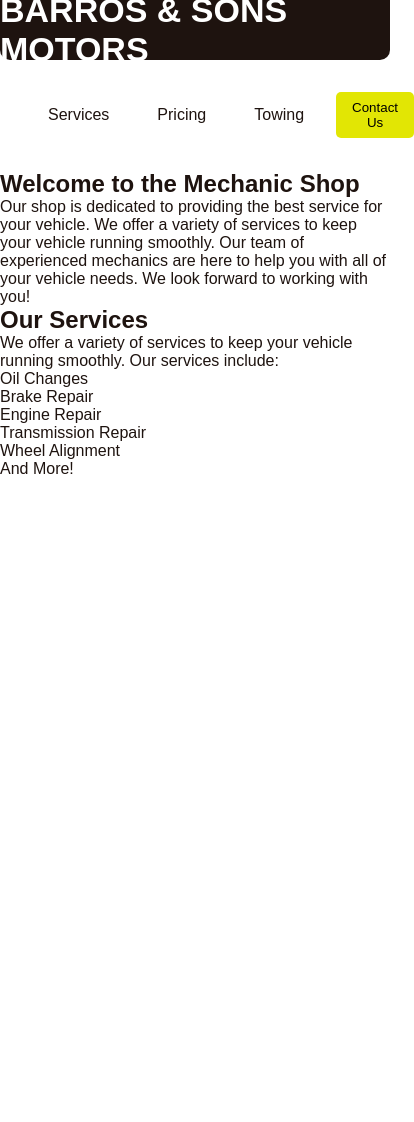
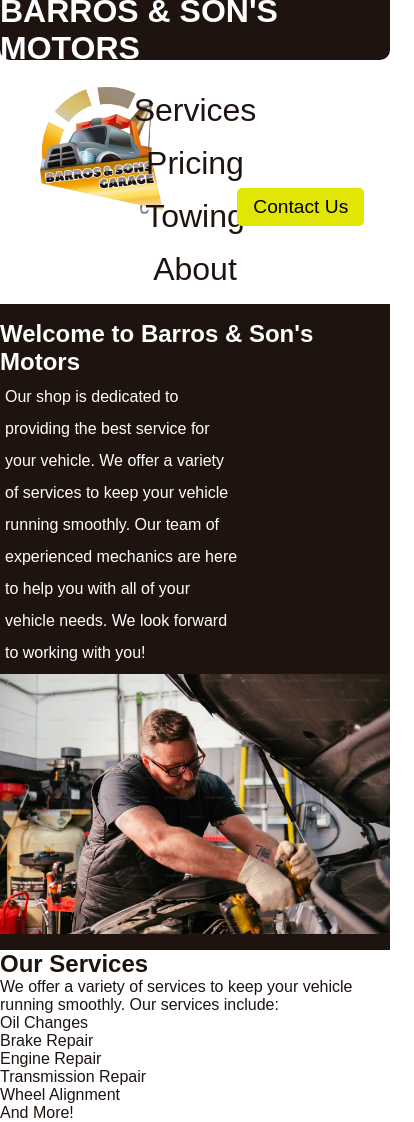
Before and after one commit to danibarrosj/Mechanic-Shop-Web, a plain HTML site: page index.html in a window 390 px wide. Shown: the whole page, 414 px wide, since content can reach past the window. Before the commit the page ends 844 px from the top, so only its background shows below. Drawn offline with Linux system fonts and the light colour scheme; a script that the page names is missing.

Commit message:
One more image

```diff
--- a/index.html
+++ b/index.html
@@ -7,11 +7,10 @@
     <title>Mechanic Shop</title>
 </head>
 <body>
-    <header>
         <div class="title-bar">
-            <span class="comp-name">BARROS & SONS MOTORS</span>
+            <span class="comp-name">BARROS & SON'S MOTORS</span>
         </div>
-    </header>
+    <div class="whi">
         <nav>
             <div class="work-logo">
                 <img class="nav-logo" src="images\logo.png">
@@ -20,15 +19,21 @@
                 <li class="link"><a href="services.html">Services</a></li>
                 <li class="link"><a href="pricing.html">Pricing</a></li>
                 <li class="link"><a href="https://barrosmotorsllc.com/">Towing</a></li>
+                <li class="link"><a href="about.html">About</a></li>
             </ul>
             <button class="btn">Contact Us</button>
         </nav>
+    </div>
+    <header>
+        <div class="content">
+            <h2>Welcome to Barros & Son's Motors</h2>
+            <p>Our shop is dedicated to providing the best service for your vehicle. We offer a variety of services to keep your vehicle running smoothly. Our team of experienced mechanics are here to help you with all of your vehicle needs. We look forward to working with you!</p>
+        </div>
+        <div class="car">
+            <img src="images\car.jpg">
+        </div>
+    </header>
     <main>
-        <section>
-            <h2>Welcome to the Mechanic Shop</h2>
-            <p>Our shop is dedicated to providing the best service for your vehicle. We offer a variety of services to keep your vehicle running smoothly. Our team of experienced mechanics are here to help you with all of your vehicle needs. We look forward to working with you!</p>
-        </section>
-        <section>
             <h2>Our Services</h2>
             <p>We offer a variety of services to keep your vehicle running smoothly. Our services include:</p>
             <ul>
--- a/style.css
+++ b/style.css
@@ -1,13 +1,19 @@
-*{
+/* Reset & Global Styles */
+* {
     margin: 0;
     padding: 0;
     box-sizing: border-box;
     outline: none;
     border: none;
-    background-color:white ;
     color: #1e130f;
 }
 
+body {
+    font-family: 'Poppins', sans-serif;
+    background-color: #ffffff;
+}
+
+/* Title Bar */
 .title-bar {
     background-color: #1e130f;
     width: 100%;
@@ -16,56 +22,77 @@
     align-items: center;
     justify-content: center;
     border-bottom-right-radius: 10px;
-    border-bottom-left-radius:10px;
+    border-bottom-left-radius: 10px;
 }
 
-
 .comp-name {
-    font-size: 34px;
+    font-size: 2rem;
     font-weight: bold;
     color: white;
     margin: 0;
-    background: none;
 }
-img{
+
+/* Images */
+img {
     width: 100%;
-    display: flex;
+    display: block;
 }
-a{
+
+/* Links */
+a {
     text-decoration: none;
     color: black;
+    font-size: 2rem;
 }
-body{
-    font-family: 'Poppins', sans-serif;
-    background-color: #1e130f;
+
+/* White Background */
+.white {
+    background-color: white;
+    width: 100%;
 }
-nav{
-    max-width: 100%;
+
+/* Navigation */
+nav {
+    max-width: 90%;
     margin: auto;
     display: flex;
     justify-content: space-between;
-    padding: 2rem 1rem;
+    padding: 1.5rem 1rem;
     align-items: center;
-    gap: 2rem;
+    gap: 1rem;
+    background-color: white;
+    flex-wrap: wrap; /* Ensures items wrap on smaller screens */
 }
-.nav-logo{
-    max-width: 300px;
+
+/* Navigation Links */
+.nav-links {
+    display: flex;
+    list-style: none;
+    gap: 6rem;
+    flex-wrap: wrap; /* Allows links to wrap on smaller screens */
+}
+
+.nav-links li {
+    font-size: 1.3rem;
+    font-weight: 400;
+}
+
+/* Logo */
+.nav-logo {
+    max-width: 200px;
     border-radius: 25%;
     display: flex;
     position: relative;
-    left: 100px;
 }
-.nav-links{
-    display: flex;
-    list-style:none;
-    gap: 3rem;
-}
-.link a{
+
+/* Navigation Links Hover Effect */
+.link a {
     position: relative;
     padding-bottom: 0.75rem;
     color: #1e130f;
 }
-.link a::after{
+
+.link a::after {
     content: '';
     position: absolute;
     width: 0;
@@ -75,27 +102,109 @@ nav{
     background-color: rgb(226, 230, 4);
     transition: all 0.3s ease;
 }
-link a:hover::after{
+
+.link a:hover::after {
     width: 70%;
 }
-.btn{
+
+/* Button Styling */
+.btn {
     padding: 0.5rem 1rem;
     background-color: rgb(226, 230, 4);
     color: black;
     border-radius: 5px;
     cursor: pointer;
+    font-size: 1.5rem;
 }
-.btn:hover{
+
+.btn:hover {
     background-color: rgb(131, 160, 27);
     transition: all 0.3s ease;
 }
-.container{
-    max-width: 1200px;
-    margin: auto;
-    padding: 5rem 2rem;
+
+
+/* Header */
+header {
+    background-color: #1e130f;
+    width: 100vw;
+    padding: 1rem 0;
 }
-.blur{
-    position: absolute;
-    box-shadow: 0 0 1000px 50px #1e130f;
-    z-index: -100;
+
+/* Header Content */
+header .content h2 {
+    color: white;
 }
+
+header .content p {
+    font-size: 1rem;
+    margin-top: 15px;
+    line-height: 2rem;
+    color: white;
+    max-width: 60%;
+    margin: 5px;
+}
+
+/* Responsive Design */
+@media (max-width: 1024px) {
+    nav {
+        max-width: 95%;
+        flex-direction: column;
+        text-align: center;
+        gap: 1rem;
+    }
+
+    .nav-links {
+        flex-direction: column;
+        gap: 1rem;
+    }
+
+    .nav-logo {
+        max-width: 200px;
+        position: absolute;
+        top: 4rem;
+        left: 1rem;
+    }
+
+    .btn {
+        font-size: 1.2rem;
+        position: absolute;
+        top: 8rem;
+        right: 1rem;
+    }
+}
+
+/* Responsive Layout */
+@media (max-width: 768px) {
+    nav {
+        position: relative; /* Keeps child elements positioned relative to nav */
+        padding: 1rem;
+    }
+
+    .nav-logo {
+        position: absolute;
+        top: 1rem;
+        left: 1rem;
+        max-width: 150px; /* Adjust logo size for smaller screens */
+    }
+
+    .btn-contact {
+        position: absolute;
+        top: 1rem;
+        right: 1rem;
+        font-size: 1rem;
+        padding: 0.4rem 0.8rem;
+    }
+}
+
+@media (max-width: 480px) {
+    .nav-logo {
+        max-width: 150px;
+    }
+
+    .btn-contact {
+        font-size: 0.9rem;
+        padding: 0.3rem 0.6rem;
+        top: 2rem;
+        right: 1rem;
+    }
+}
```
Also changed, not shown: images/car.jpg (added). Lines whose indentation alone changed are shown as unchanged.
